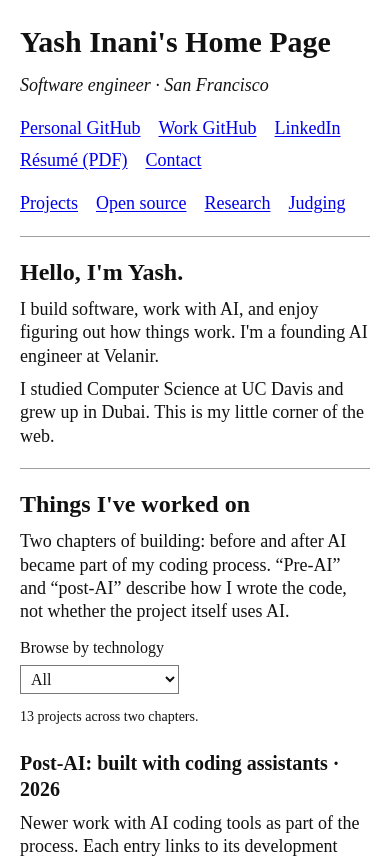
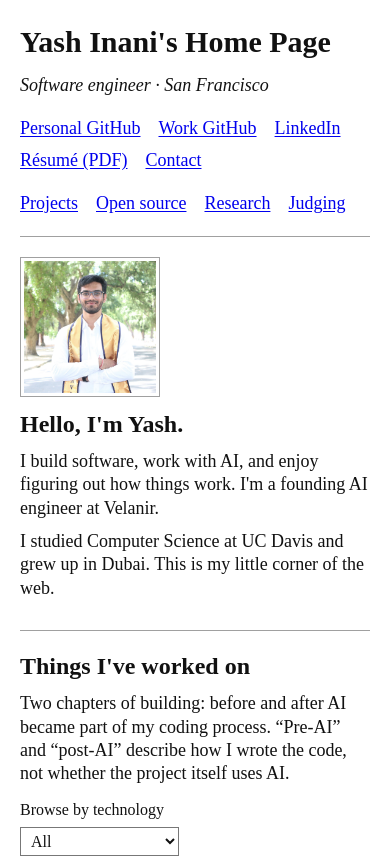
Before and after one commit to yinani24/portfolio, a Next.js app: page / in a window 390 px wide. Shown: the top 858 px of the page. Built offline with nearby package versions, Linux system fonts and the light colour scheme.

Commit message:
Add personal headshot beside the homepage introduction (#3)

```diff
--- a/src/app/globals.css
+++ b/src/app/globals.css
@@ -34,6 +34,8 @@ html{
 .personal-site h2 { margin: 0 0 10px; font-size: 24px; font-weight: bold; line-height: 1.3; }
 .personal-site h3 { margin: 24px 0 10px; font-size: 20px; font-weight: bold; line-height: 1.3; }
 .personal-site p { margin: 10px 0; }
+.personal-site .personal-intro { display: grid; grid-template-columns: minmax(0, 1fr) 168px; align-items: start; gap: 24px; }
+.personal-site .personal-portrait { display: block; width: 168px; height: auto; border: 1px solid #a0a0a0; padding: 3px; }
 .personal-site a { color: #0000ee; text-decoration: underline; text-underline-offset: 2px; }
 .personal-site a:visited { color: #551a8b; }
 .personal-site a:hover { text-decoration-thickness: 2px; }
@@ -70,3 +72,7 @@ html{
   .personal-site h1 { font-size: 30px; }
   .personal-site .project-filter label { display: block; margin-bottom: 6px; }
 }
+@media (max-width: 520px) {
+  .personal-site .personal-intro { grid-template-columns: 1fr; gap: 12px; }
+  .personal-site .personal-portrait { grid-row: 1; width: 140px; }
+}
--- a/src/app/page.tsx
+++ b/src/app/page.tsx
@@ -1,6 +1,8 @@
 import { homepageProjects } from "@/components/homepage-projects";
 import ProjectDirectory from "@/components/project-directory";
 import PlainContactForm from "@/components/plain-contact-form";
+import Image from "next/image";
+import headshot from "../../public/yash-inani-headshot.jpg";
 
 const featuredTitles = ["Synthia AI", "Simulation: Crypto Currency", "Shell", "Butterfly or Moth CNN"];
 
@@ -25,10 +27,13 @@ export default function HomePage() {
         </nav>
       </header>
       <hr />
-      <section id="about" aria-labelledby="about-heading">
+      <section id="about" className="personal-intro" aria-labelledby="about-heading">
+        <div>
         <h2 id="about-heading">Hello, I&apos;m Yash.</h2>
         <p>I build software, work with AI, and enjoy figuring out how things work. I&apos;m a founding AI engineer at Velanir.</p>
         <p>I studied Computer Science at UC Davis and grew up in Dubai. This is my little corner of the web.</p>
+        </div>
+        <Image className="personal-portrait" src={headshot} alt="Yash Inani" width={168} height={168} sizes="(max-width: 520px) 140px, 168px" priority />
       </section>
       <hr />
       <section id="projects" aria-labelledby="projects-heading">
```
Also changed, not shown: public/yash-inani-headshot.jpg (added).
